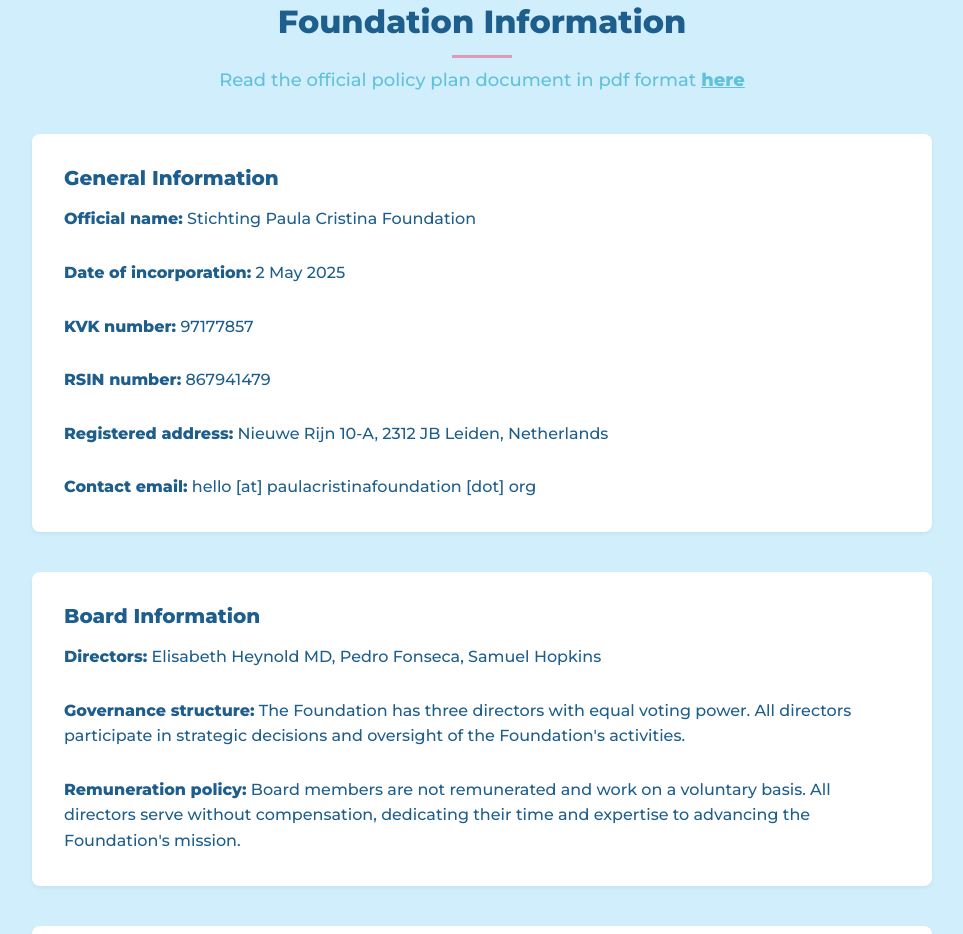
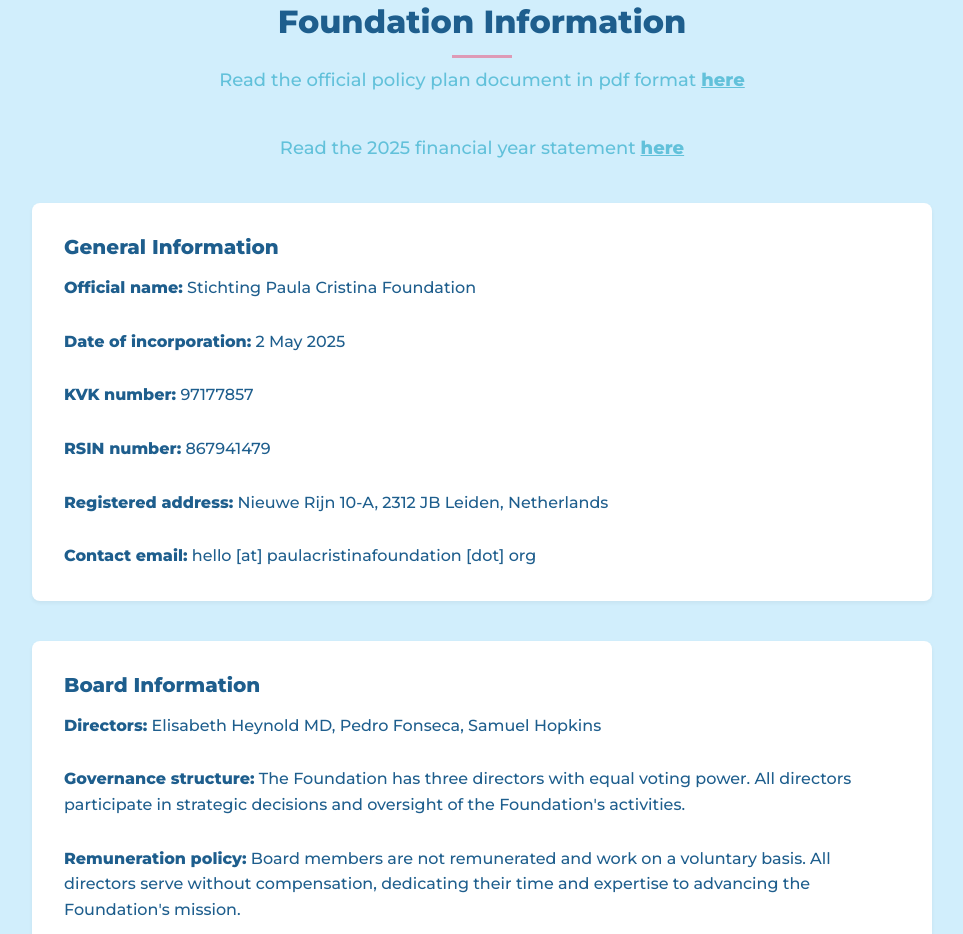
Before and after one commit to PedroGFonseca/paulacristinafoundation.github.io, a plain HTML site: page index.html in a window 1280 px wide. Shown: the part 2820-3754 px from the top of the page, without its empty margins (158-1121 px from the left). Drawn offline with Linux system fonts and the light colour scheme.

Commit message:
adding 2025 financial statement

```diff
--- a/index.html
+++ b/index.html
@@ -126,6 +126,7 @@
         <div class="container">
             <h2 class="section-title">Foundation Information</h2>
             <p class="section-subtitle">Read the official policy plan document in pdf format <a href="https://drive.google.com/file/d/1TDYqY08YZLLAOEiyG6G9LVarlqUqUTTM/view?usp=sharing" target="_blank"><strong><u>here</u></strong></a>
+                <p class="section-subtitle">Read the 2025 financial year statement <a href="https://drive.google.com/file/d/1L-w1yX_Jw1H7QyhUHLgVlFY9WFI8Fvsx/view?usp=sharing" target="_blank"><strong><u>here</u></strong></a>
 
             <div class="anbi-content">
                 <div class="anbi-block">
```
